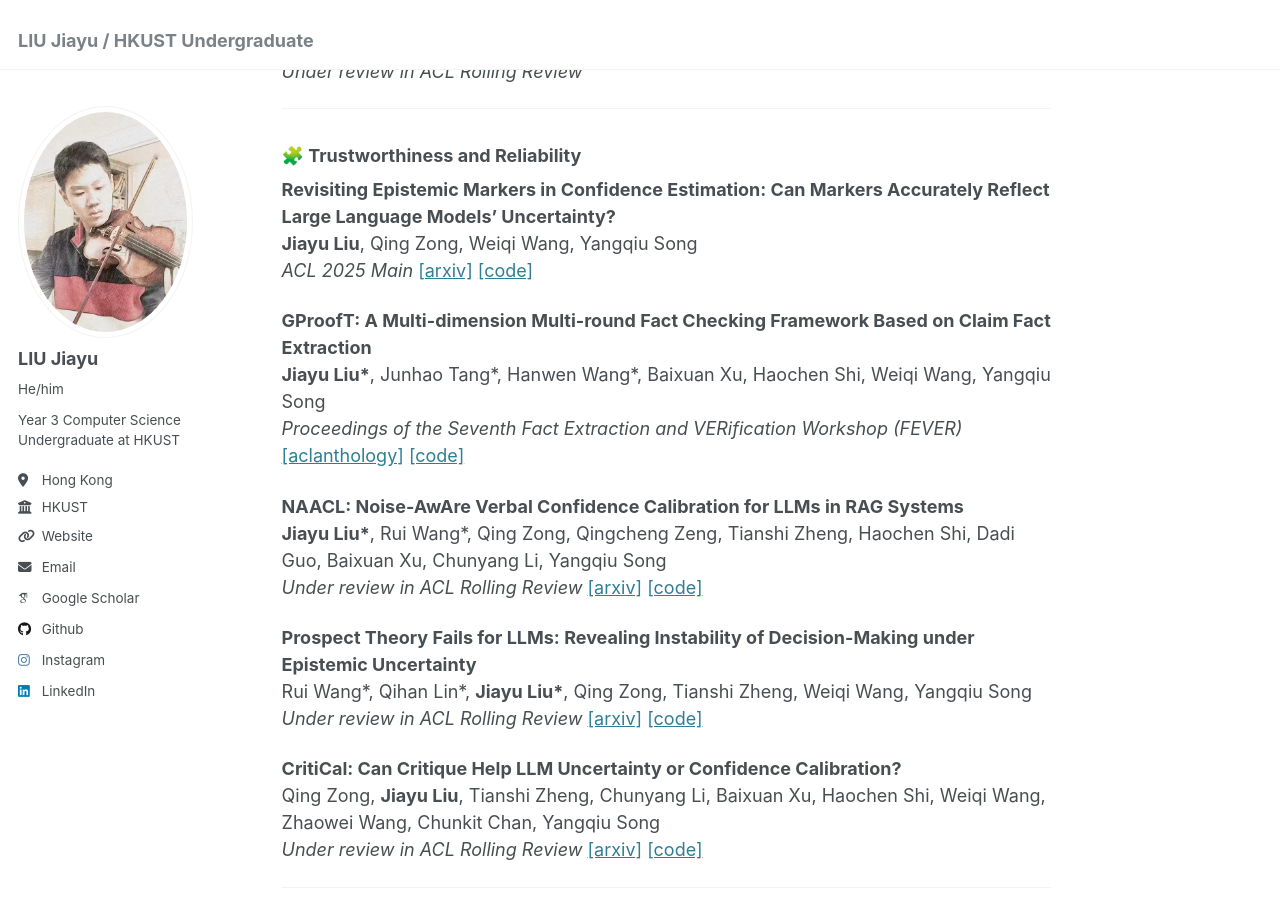
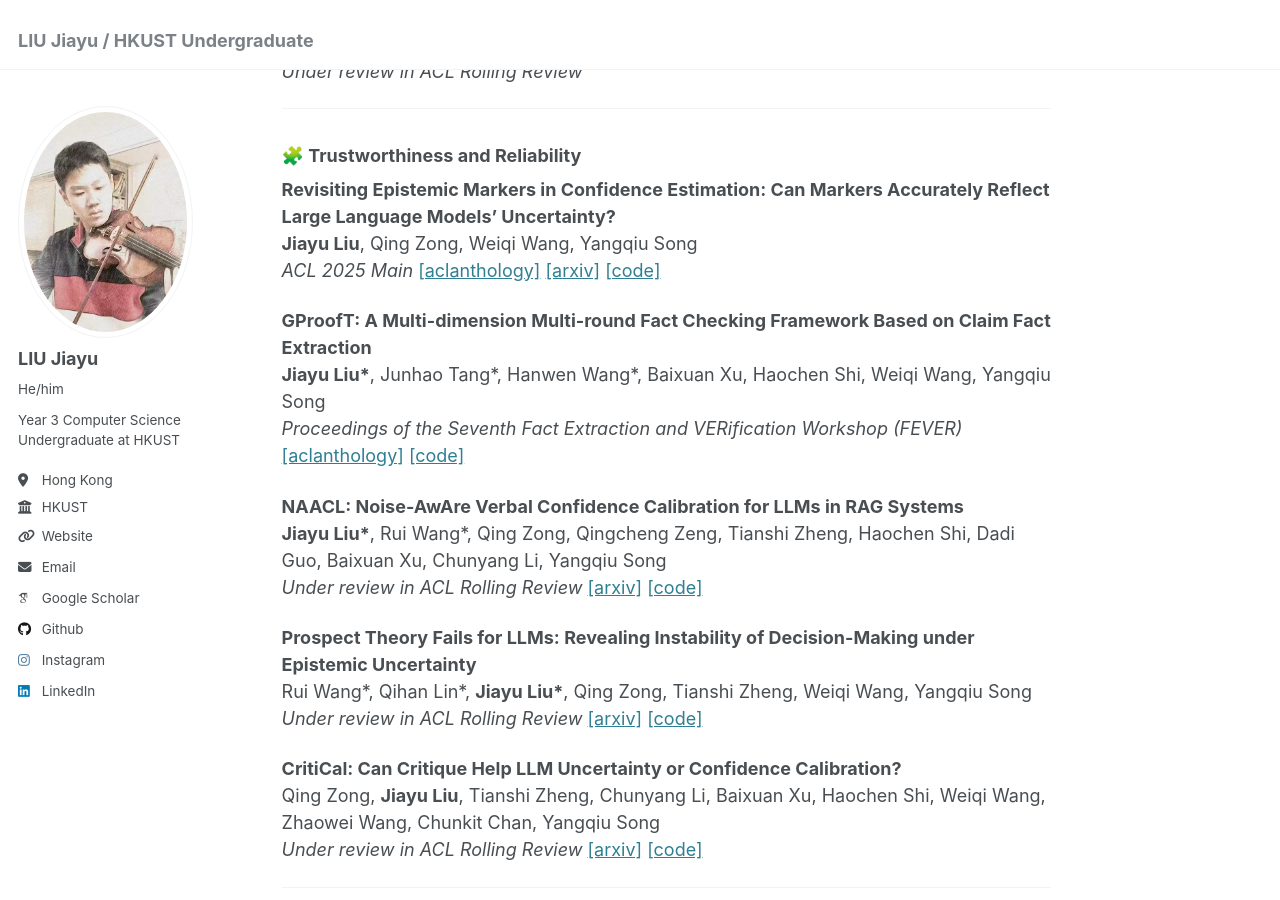
Before and after one commit to JiayuJeff/JiayuJeff.github.io, a Jekyll site: the page built from _pages/about.md, in a window 1280 px wide and 900 px high, scrolled down 2478 px. Built offline with Jekyll 4.4.1, drawn with Linux system fonts in a browser that asks for light colours; some web fonts are replaced.

Commit message:
Update about.md

```diff
--- a/_pages/about.md
+++ b/_pages/about.md
@@ -78,7 +78,7 @@ Qingcheng Zeng, Heli Qi, Yutong Yin, Jiarui Liu, Zeqi Zhou, **Jiayu Liu**, Weiha
 
 **Revisiting Epistemic Markers in Confidence Estimation: Can Markers Accurately Reflect Large Language Models' Uncertainty?**
 **Jiayu Liu**, Qing Zong, Weiqi Wang, Yangqiu Song
-*ACL 2025 Main* [[arxiv]](https://arxiv.org/abs/2505.24778) [[code]](https://github.com/HKUST-KnowComp/MarConf)
+*ACL 2025 Main* [[aclanthology]](https://aclanthology.org/2025.acl-short.18/) [[arxiv]](https://arxiv.org/abs/2505.24778) [[code]](https://github.com/HKUST-KnowComp/MarConf)
 
 **GProofT: A Multi-dimension Multi-round Fact Checking Framework Based on Claim Fact Extraction**
 **Jiayu Liu\***, Junhao Tang\*, Hanwen Wang\*, Baixuan Xu, Haochen Shi, Weiqi Wang, Yangqiu Song
```
